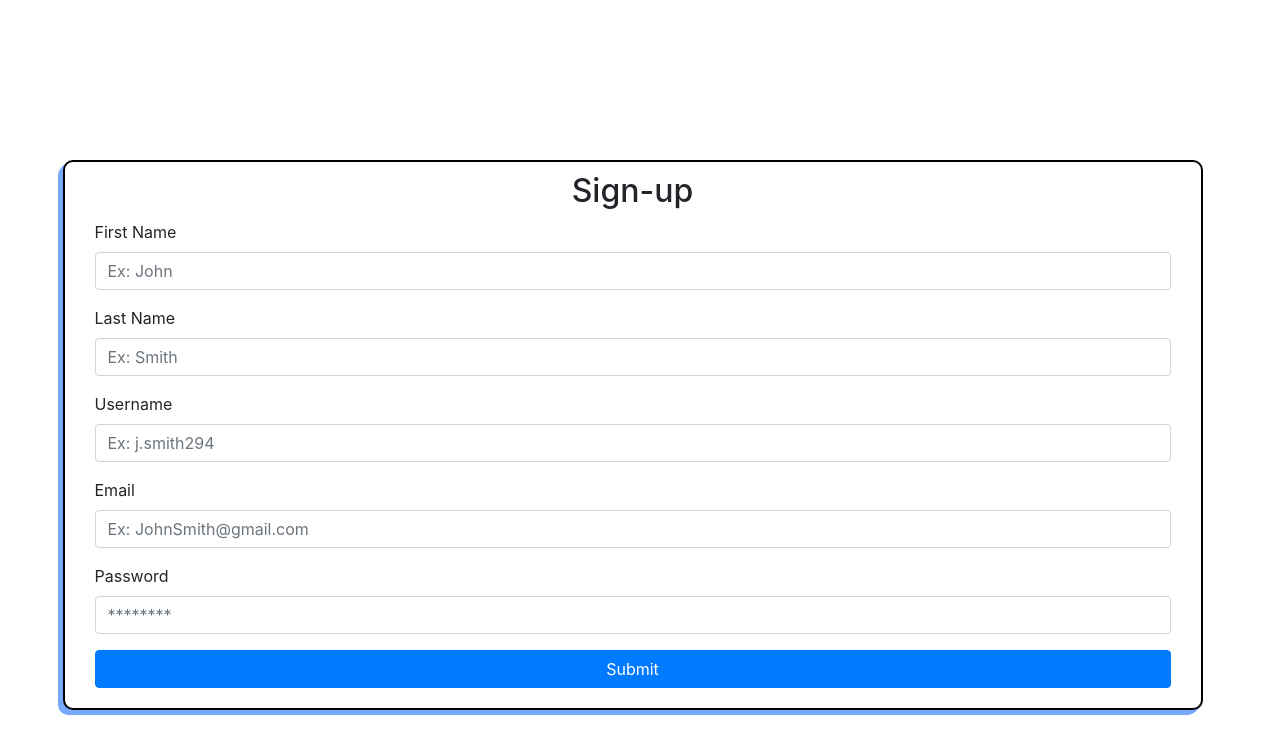
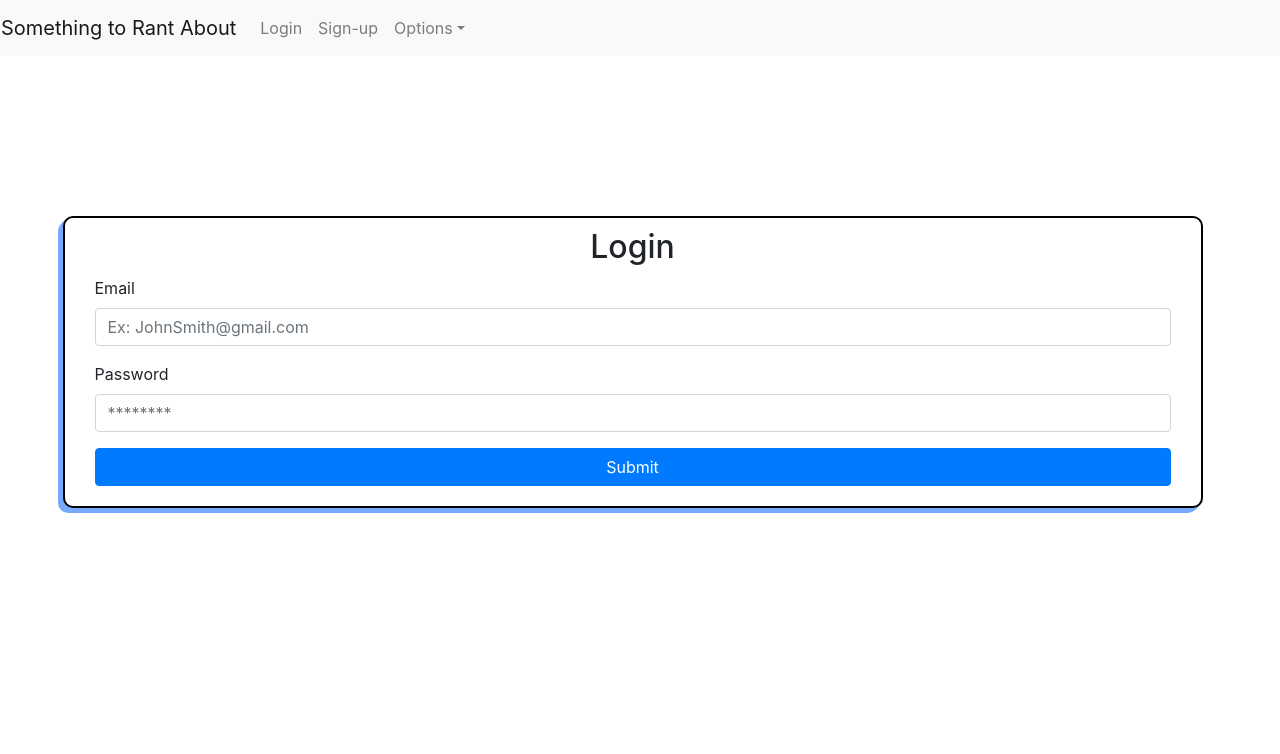
Before and after one commit to duartega/ForumSite, a React (Create React App) app: page / in a window 1280 px wide. Shown: the top 754 px of the page. Built offline with nearby package versions, Linux system fonts and the light colour scheme.

Commit message:
added nav bar, restructuring sidebar to navbar, and fixed MyPosts pulling from i.d. 1 for anyuser

```diff
--- a/src/App.js
+++ b/src/App.js
@@ -6,6 +6,7 @@ import SideBar from './Components/SideBar';
 import { Row, Col } from 'reactstrap';
 import { reducer } from './Context/Reducers/Index';
 import { Redirect } from 'react-router-dom';
+import Navbar from './Navigation/Navbar';
 export const AuthContext = React.createContext();
 
 function App() {
@@ -26,6 +27,7 @@ function App() {
       <Row>
         {localStorage.getItem("user_id") && <SideBar/>}
         <Col style={{paddingLeft: "0px"}}>
+        <Navbar loggedIn={localStorage.getItem("user_id")}/>
         {getThePage()}
         </Col>
       </Row>
--- /dev/null
+++ b/src/Navigation/Navbar.jsx
@@ -0,0 +1,74 @@
+import React, { useState } from 'react';
+import {
+  Collapse,
+  Navbar,
+  NavbarToggler,
+  NavbarBrand,
+  Nav,
+  NavItem,
+  NavLink,
+  UncontrolledDropdown,
+  DropdownToggle,
+  DropdownMenu,
+  DropdownItem,
+  // NavbarText
+} from 'reactstrap';
+
+function handleLogout() {
+  // We clear the storage so we know that we are logged out,
+  // then redirect to the login page and reload so we can make sure the
+  // sidebar does not show
+  localStorage.clear();
+  // window.location.reload(true);
+  window.location.pathname="/";
+}
+
+const NavbarComponent = (props) => {
+  const [isOpen, setIsOpen] = useState(false);
+
+  const toggle = () => setIsOpen(!isOpen);
+
+  return (
+    <div>
+      <Navbar color="light" light expand="md">
+        <NavbarBrand href="/">Something to Rant About</NavbarBrand>
+        <NavbarToggler onClick={toggle} />
+        <Collapse isOpen={isOpen} navbar>
+          <Nav className="mr-auto" navbar>
+            <NavItem>
+              {
+                !props.loggedIn ?
+                <NavLink href="/Login">Login</NavLink>
+                :
+                <NavLink href="/" onClick={() => handleLogout()}>Logout</NavLink>
+              }
+            </NavItem>
+            <NavItem>
+              <NavLink href="/Signup">Sign-up</NavLink>
+            </NavItem>
+            <UncontrolledDropdown nav inNavbar>
+              <DropdownToggle nav caret>
+                Options
+              </DropdownToggle>
+              <DropdownMenu right>
+                <DropdownItem>
+                  Option 1
+                </DropdownItem>
+                <DropdownItem>
+                  Option 2
+                </DropdownItem>
+                <DropdownItem divider />
+                <DropdownItem>
+                  Reset
+                </DropdownItem>
+              </DropdownMenu>
+            </UncontrolledDropdown>
+          </Nav>
+          {/* <NavbarText>Simple Text</NavbarText> */}
+        </Collapse>
+      </Navbar>
+    </div>
+  );
+}
+
+export default NavbarComponent;
--- a/src/Navigation/getThePage.jsx
+++ b/src/Navigation/getThePage.jsx
@@ -17,9 +17,17 @@ export default function getThePage(isAuthenticated) {
   return(
       <Switch>
         {!localStorage.getItem("user_id") ? (
+          <Switch>
           <Route exact path="/">
+            <Landing />
+          </Route>
+          <Route exact path="/Login">
+            <Landing />
+          </Route>
+          <Route exact path="/Signup">
             <Signup />
           </Route>
+          </Switch>
         ) : (
           <Switch>
           <Route exact path="/Home">
@@ -33,6 +41,9 @@ export default function getThePage(isAuthenticated) {
           </Route>
           <Route exact path="/Account">
             <Account />
+          </Route>
+          <Route exact path="/Sign-up">
+            <Signup />
           </Route>
           <Route exact path="/">
             <Landing />
```
